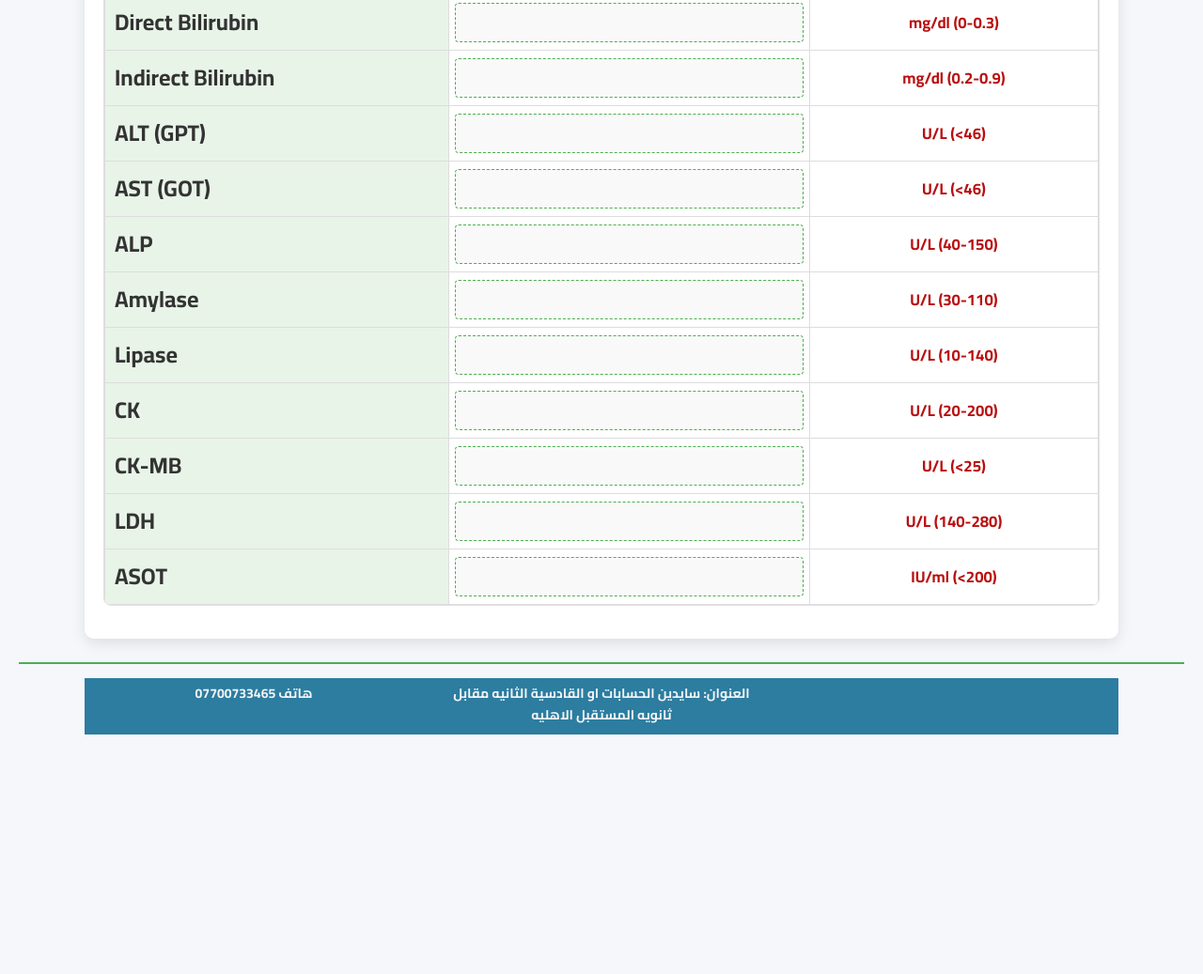
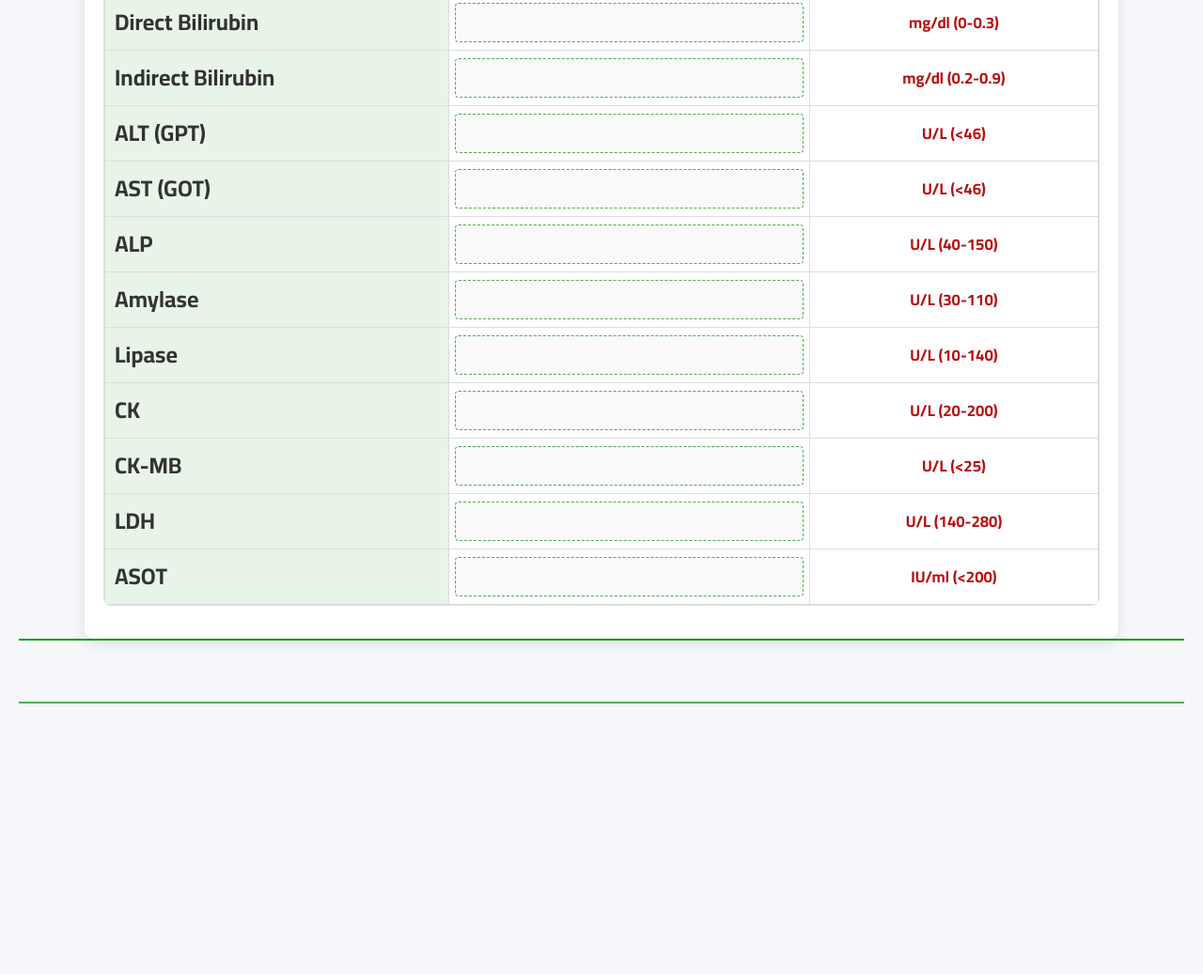
Before and after one commit to jasem1000/gg, a plain HTML site: page index.html in a window 1280 px wide. Shown: the part 1434-2471 px from the top of the page at 94% size. Before the commit the page ends 2236 px from the top, so only its background shows below. Drawn offline with Linux system fonts and the light colour scheme.

Commit message:
Update index.html

```diff
--- a/index.html
+++ b/index.html
@@ -310,25 +310,20 @@
     }
 
     .lab-footer {
-        position: fixed;
         bottom: 0;
         left: 0;
         right: 0;
-        background-color: #f9f9f9;
         padding: 20px 15px;
         text-align: center;
         border-top: 2px solid #169f1d;
         font-family: 'Cairo', sans-serif;
-        z-index: 1000;
     }
 
     .lab-footer-content {
-        background-color: #2c7da0;
-        max-width: 1100px;
+        max-width: 100px;
         margin: 0 auto;
         display: grid;
-        grid-template-columns: repeat(3, 1fr);
-        gap: 10px;
+        gap: 3px;
         font-size: 14px;
     }
 
```
